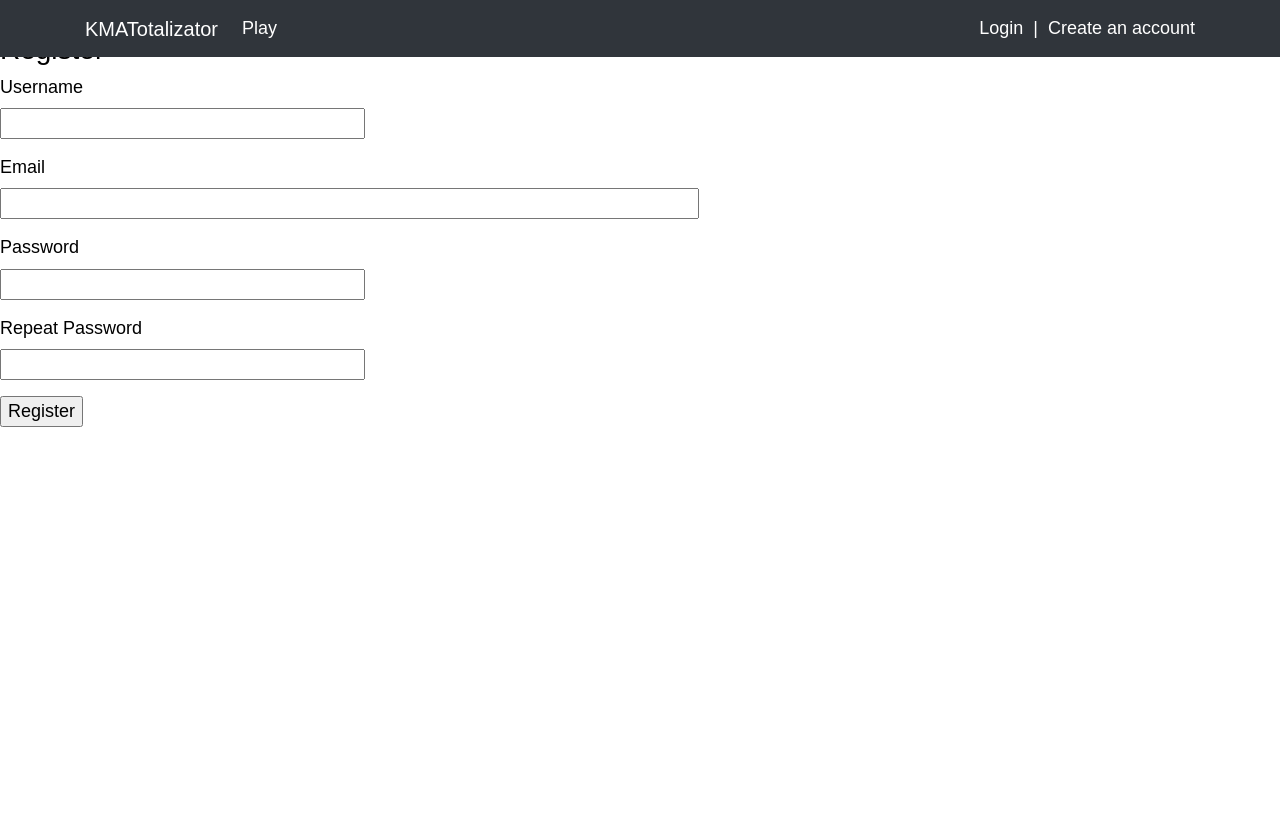
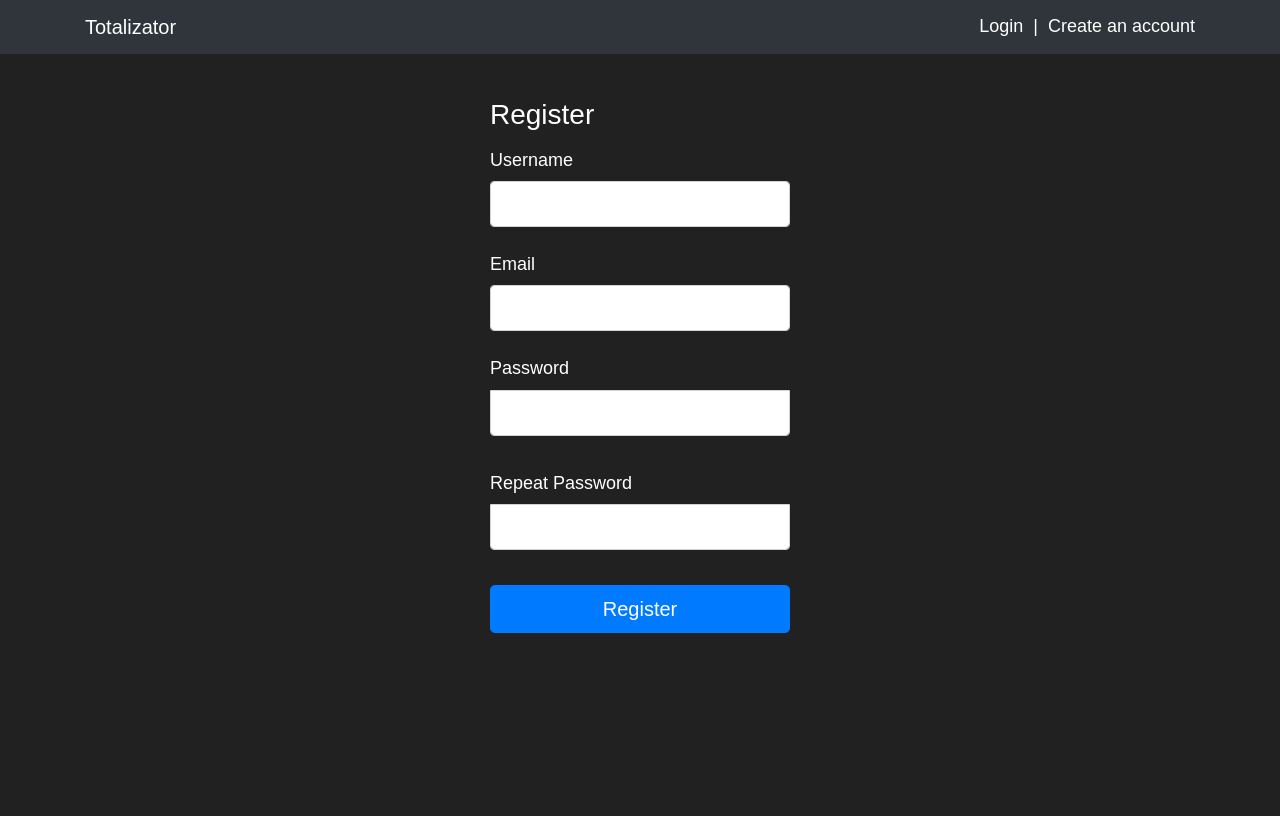
Before and after one commit to starboss1/totalizator, a Flask app: template app/templates/authentication/register.html in a window 1280 px wide. Run offline with Flask 2, Linux system fonts and the light colour scheme; the template is opened without the code that fills it: values that come from a table or form of the project are taken from there, others are empty; some libraries are stand-ins or nearby versions.

Commit message:
Add dark style

```diff
--- a/app/controllers/authentication_controller.py
+++ b/app/controllers/authentication_controller.py
@@ -19,6 +19,8 @@ def login():
             flash('Invalid username or password')
             return redirect('/login')
         login_user(user, remember=form.remember_me.data)
+        if len(user.roles) != 0 and user.roles[0].name == "admin":
+            return redirect('/admin')
         return redirect('/')
 
     return render_template('authentication/login.html', title='Sign In', form=form)
--- a/app/controllers/game_controller.py
+++ b/app/controllers/game_controller.py
@@ -10,7 +10,7 @@ game_blueprint = Blueprint('game', __name__)
 @game_blueprint.route('/play')
 def basket_play():
     matches = db_queries.get_pending_matches()
-    return render_template('pages/games/basketball.html', matches=matches)
+    return render_template('pages/games/games.html', matches=matches)
 
 
 @game_blueprint.route('/play/<match_id>')
@@ -18,7 +18,7 @@ def basket_play():
 def match_play(match_id):
     match = db_queries.get_match_by_id(match_id)
     possible_outcomes = db_queries.get_all_possible_outcomes()
-    return render_template('pages/games/basketball_placebet.html', match=match, possible_outcomes=possible_outcomes)
+    return render_template('pages/games/game_placebet.html', match=match, possible_outcomes=possible_outcomes)
 
 
 @game_blueprint.route('/play/placebet', methods=['POST'])
--- a/app/database/db_queries.py
+++ b/app/database/db_queries.py
@@ -18,7 +18,7 @@ class DatabaseQueries:
     def get_user_by_id(self, user_id):
         return User.query.get(user_id)
 
-    def get_user_by_username(self, username):
+    def get_user_by_username(self, username) -> User:
         return User.query.filter_by(username=username).first()
 
     def create_user(self, username, password, email, balance=0,  is_admin=False):
--- /dev/null
+++ b/app/static/css/login.css
@@ -0,0 +1,31 @@
+.form-signin {
+  width: 100%;
+  max-width: 330px;
+  padding: 15px;
+  margin: 0 auto;
+}
+.form-signin .checkbox {
+  font-weight: 400;
+}
+
+
+.form-signin .form-control {
+  position: relative;
+  box-sizing: border-box;
+  height: auto;
+  padding: 10px;
+  font-size: 16px;
+}
+.form-signin .form-control:focus {
+  z-index: 2;
+}
+input[type="email"] {
+  margin-bottom: -1px;
+  border-bottom-right-radius: 0;
+  border-bottom-left-radius: 0;
+}
+input[type="password"] {
+  margin-bottom: 10px;
+  border-top-left-radius: 0;
+  border-top-right-radius: 0;
+}
--- a/app/static/css/main.css
+++ b/app/static/css/main.css
@@ -69,6 +69,7 @@ nav .navbar-toggler-icon {
 
 .form .btn-form {
   min-width: 150px;
+  align-self: center;
 }
 .form .form-group .control-label {
   margin-bottom: 0.25rem;
@@ -107,15 +108,19 @@ body {
   font-size: 18px;
   font-weight: 400;
   line-height: 1.4;
-  color: black;
-  background-color: #fff;
+  color: white;
+  background-color: #212121;
   position: relative;
   min-height: 100%;
   margin: 0;
 }
 
+.table{
+  color: white;
+}
+
 section.first-section {
-  padding-top: 50px;
+  padding-top: 60px;
 }
 
 .btn-custom {
--- a/app/static/js/countdown.js
+++ b/app/static/js/countdown.js
@@ -7,14 +7,14 @@ $(function () {
             // Get todays date and time
             let now = new Date().getTime();
 
-            // Find the distance between now and the count down date
-            let distance = countDownDate - now;
+            // Find the diff between now and the count down date
+            let diff = countDownDate - now;
 
             // Time calculations for days, hours, minutes and seconds
-            let days = Math.floor(distance / (1000 * 60 * 60 * 24));
-            let hours = Math.floor((distance % (1000 * 60 * 60 * 24)) / (1000 * 60 * 60));
-            let minutes = Math.floor((distance % (1000 * 60 * 60)) / (1000 * 60));
-            let seconds = Math.floor((distance % (1000 * 60)) / 1000);
+            let days = Math.floor(diff / (1000 * 60 * 60 * 24));
+            let hours = Math.floor((diff % (1000 * 60 * 60 * 24)) / (1000 * 60 * 60));
+            let minutes = Math.floor((diff % (1000 * 60 * 60)) / (1000 * 60));
+            let seconds = Math.floor((diff % (1000 * 60)) / 1000);
 
             $this.find(".js-days").text(days);
             $this.find(".js-hours").text(hours);
@@ -22,8 +22,9 @@ $(function () {
             $this.find(".js-seconds").text(seconds);
 
             // If the count down is finished, write some text
-            if (distance < 0) {
+            if (diff < 0) {
                 clearInterval(x);
+                $this.hide()
             }
             return updateCountdown;
         }(), 1000);
--- a/app/templates/authentication/register.html
+++ b/app/templates/authentication/register.html
@@ -1,37 +1,45 @@
 {% extends 'common/layout.html' %}
 
+{% block styles %}
+    {{ super() }}
+    <link rel="stylesheet" type="text/css" href="{{ url_for('static', filename='css/login.css') }}">
+{% endblock %}
+
 {% block content %}
-    <h3>Register</h3>
-    <form action="" method="post">
+        <hr>
+    <div class="container" style="padding-top: 50px">
+    <form action="" method="post" class="form-signin">
         {{ form.hidden_tag() }}
-        <p>
+        <h1 class="h3 mb-3 font-weight-normal">Register</h1>
+        <div>
             {{ form.username.label }}<br>
-            {{ form.username(size=32) }}<br>
+            {{ form.username(size=32, class="form-control") }}<br>
             {% for error in form.username.errors %}
             <span style="color: red;">[{{ error }}]</span>
             {% endfor %}
-        </p>
-        <p>
+        </div>
+        <div>
             {{ form.email.label }}<br>
-            {{ form.email(size=64) }}<br>
+            {{ form.email(size=64, class="form-control") }}<br>
             {% for error in form.email.errors %}
             <span style="color: red;">[{{ error }}]</span>
             {% endfor %}
-        </p>
-        <p>
+        </div>
+        <div>
             {{ form.password.label }}<br>
-            {{ form.password(size=32) }}<br>
+            {{ form.password(size=32, class="form-control") }}<br>
             {% for error in form.password.errors %}
             <span style="color: red;">[{{ error }}]</span>
             {% endfor %}
-        </p>
-        <p>
+        </div>
+        <div>
             {{ form.password2.label }}<br>
-            {{ form.password2(size=32) }}<br>
+            {{ form.password2(size=32, class="form-control") }}<br>
             {% for error in form.password2.errors %}
             <span style="color: red;">[{{ error }}]</span>
             {% endfor %}
-        </p>
-        <p>{{ form.submit() }}</p>
+        </div>
+        <p>{{ form.submit(class_="btn btn-lg btn-primary btn-block login-button") }}</p>
     </form>
+        </div>
 {% endblock %}
--- a/app/templates/common/forms.html
+++ b/app/templates/common/forms.html
@@ -16,7 +16,6 @@
 
 {% macro render_submit_field(field, label=None, tabindex=None) -%}
     {% if not label %}{% set label=field.label.text %}{% endif %}
-    {#<button type="submit" class="form-control btn btn-default btn-primary">{{label}}</button>#}
     <input type="submit" class="btn btn-primary btn-form" value="{{ label }}"
            {% if tabindex %}tabindex="{{ tabindex }}"{% endif %}
     >
--- a/app/templates/common/layout.html
+++ b/app/templates/common/layout.html
@@ -13,7 +13,6 @@
 <body>
     <div>
     {% include "common/navbar.html" %}
-    <hr>
     {% with messages = get_flashed_messages(with_categories=true) %}
     {% if messages %}
  <div class="flashes-container">
--- a/app/templates/common/navbar.html
+++ b/app/templates/common/navbar.html
@@ -1,15 +1,12 @@
 <nav class="navbar navbar-expand-md fixed-top">
     <div class="container">
-        <a class="navbar-brand" href="/">KMATotalizator</a>
+        <a class="navbar-brand" href="/">Totalizator</a>
         <button class="navbar-toggler" type="button" data-toggle="collapse" data-target="#navbarNavDropdown"
                 aria-controls="navbarNavDropdown" aria-expanded="false" aria-label="Toggle navigation">
             <span class="navbar-toggler-icon"></span>
         </button>
         <div class="collapse navbar-collapse" id="navbarNavDropdown">
             <ul class="navbar-nav mr-auto align-items-center">
-                <li class="nav-item active">
-                    <a class="nav-link" href="/play">Play <span class="sr-only">(current)</span></a>
-                </li>
             </ul>
             <div class="navbar-nav align-items-center">
                 {% if call_or_get(current_user.is_authenticated) %}
@@ -22,12 +19,9 @@
                             {{ current_user.username }}
                         </button>
                         <div class="dropdown-menu dropdown-menu-right" aria-labelledby="dropdownMenuButton">
-{#                            <a class="dropdown-item" href="{{ url_for('authentication.edit_user_profile') }}">Profile</a>#}
-{#                            <a class="dropdown-item" href="{{ url_for('user.bets') }}">My bets</a>#}
                             <a class="dropdown-item" href="/user/bets">My bets</a>
                             <div class="dropdown-divider"></div>
                             <a class="dropdown-item" href="/logout">Logout</a>
-{#                            <a class="dropdown-item" href="{{ url_for('user.logout') }}">Sign out</a>#}
                         </div>
                     </div>
                 {% else %}
--- a/config.py
+++ b/config.py
@@ -23,8 +23,10 @@ class Config(object):
     USER_ENABLE_EMAIL = False
     USER_ENABLE_USERNAME = True
 
-
     USER_ENABLE_CONFIRM_EMAIL = False
+    USER_USER_SESSION_EXPIRATION = 3600
+    USER_PASSLIB_CRYPTCONTEXT_SCHEMES = ['sha256_crypt']
+    USER_LOGIN_URL = '/login'
 
     USER_LOGIN_TEMPLATE = 'authentication/login.html'
     USER_REGISTER_TEMPLATE = 'authentication/register.html'
```
Also changed, not shown: app/controllers/admin_controller.py (+0 -14 lines), app/static/css/games.css (+6 -7 lines), app/templates/authentication/login.html (+19 -13 lines), app/templates/pages/games/games.html (renamed from app/templates/pages/games/basketball.html, +8 -4 lines), app/templates/pages/games/game_placebet.html (renamed from app/templates/pages/games/basketball_placebet.html).
